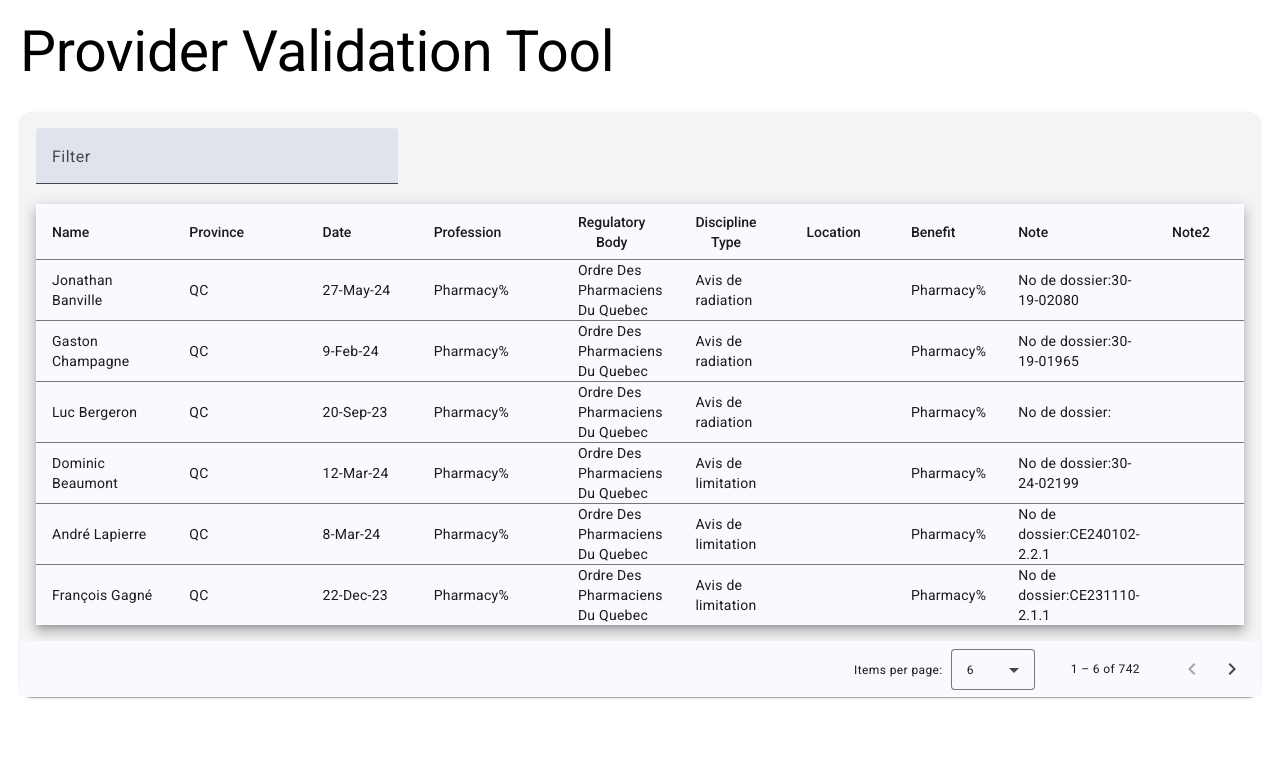
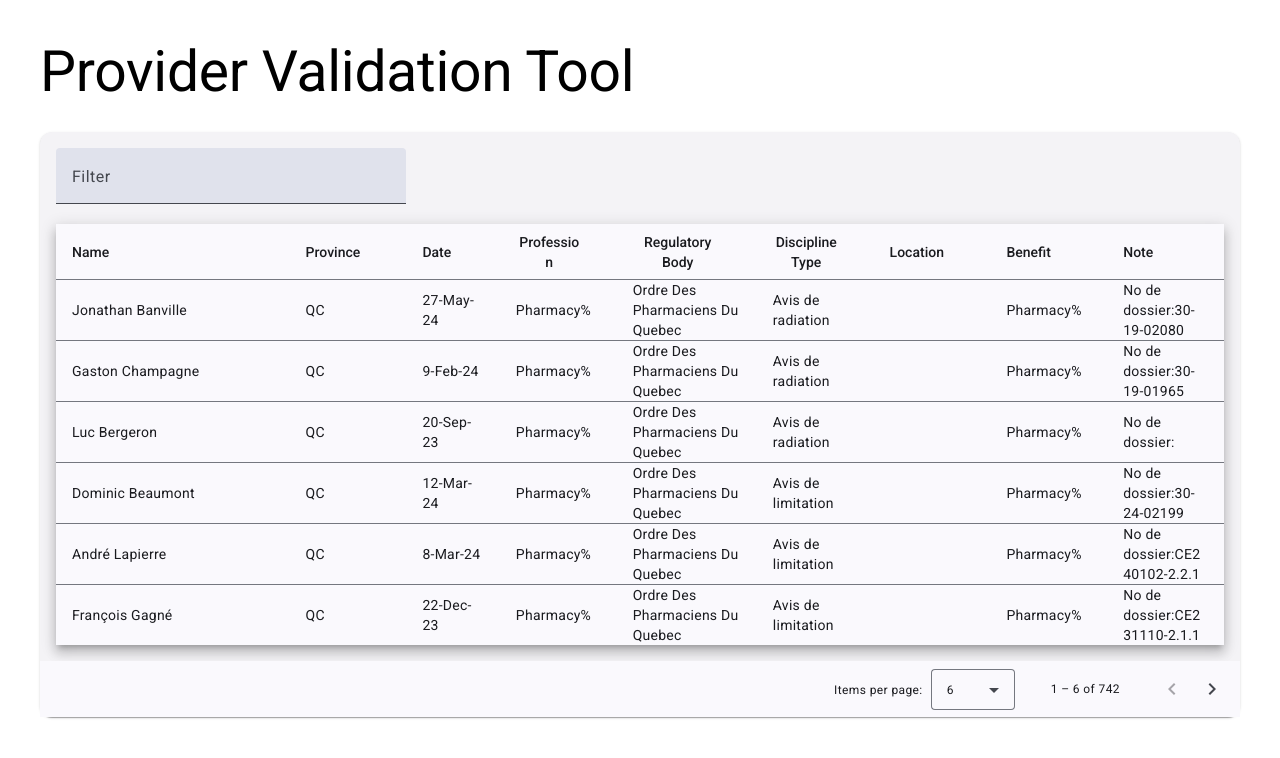
Before and after one commit to carlosalvarado1988/frontend_pvt, an Angular app: page / in a window 1280 px wide. Shown: the top 758 px of the page. Built offline with nearby package versions, Linux system fonts and the light colour scheme.

Commit message:
Adding styles to providers table and clean up code and coments

```diff
--- a/src/app/providers-table/providers-table.component.css
+++ b/src/app/providers-table/providers-table.component.css
@@ -3,11 +3,82 @@
 }
 
 .mat-mdc-form-field {
-  font-size: 14px;
   width: 30%;
 }
 
-td,
-th {
-  width: 25%;
+table {
+  width: 100%;
 }
+
+tr.mat-mdc-row:hover {
+  cursor: pointer;
+  background: #b4b4b433;
+}
+
+.mat-sort-header-container > .mat-sort-header-content {
+  text-align: left !important;
+}
+
+.mat-column-name {
+  word-wrap: break-word;
+  width: 20%;
+  overflow-wrap: break-word;
+  word-break: break-word;
+
+  -ms-hyphens: auto;
+  -moz-hyphens: auto;
+  -webkit-hyphens: auto;
+  hyphens: auto;
+}
+
+.mat-column-date {
+  word-wrap: break-word;
+  white-space: unset;
+  width: 8%;
+  overflow-wrap: break-word;
+  word-wrap: break-word;
+
+  word-break: break-word;
+
+  -ms-hyphens: auto;
+  -moz-hyphens: auto;
+  -webkit-hyphens: auto;
+  hyphens: auto;
+}
+
+.mat-column-profession,
+.mat-column-benefit,
+.mat-column-regulatory_bod,
+.mat-column-discipline_type {
+  word-wrap: break-word;
+  white-space: unset;
+  width: 10%;
+  overflow-wrap: break-word;
+  word-wrap: break-word;
+
+  word-break: break-word;
+
+  -ms-hyphens: auto;
+  -moz-hyphens: auto;
+  -webkit-hyphens: auto;
+  hyphens: auto;
+}
+
+.mat-column-province,
+.mat-column-location,
+.mat-column-note,
+.mat-column-note2 {
+  word-wrap: break-word;
+  white-space: unset;
+  flex: 0 0 10%;
+  width: 10%;
+  overflow-wrap: break-word;
+  word-wrap: break-word;
+
+  word-break: break-word;
+
+  -ms-hyphens: auto;
+  -moz-hyphens: auto;
+  -webkit-hyphens: auto;
+  hyphens: auto;
+}
--- a/src/app/providers-table/providers-table.component.html
+++ b/src/app/providers-table/providers-table.component.html
@@ -77,14 +77,12 @@
         <td mat-cell *matCellDef="let row">{{ row.note }}</td>
       </ng-container>
 
-      <!-- Note2 Type Column -->
-      <ng-container matColumnDef="note2">
-        <th mat-header-cell *matHeaderCellDef mat-sort-header>Note2</th>
-        <td mat-cell *matCellDef="let row">{{ row.note2 }}</td>
-      </ng-container>
-
       <tr mat-header-row *matHeaderRowDef="displayedColumns"></tr>
-      <tr mat-row *matRowDef="let row; columns: displayedColumns"></tr>
+      <tr
+        mat-row
+        *matRowDef="let row; columns: displayedColumns"
+        (click)="onRowClicked(row)"
+      ></tr>
 
       <!-- Row shown when there is no matching data. -->
       <tr class="mat-row" *matNoDataRow>
--- a/src/app/providers-table/providers-table.component.ts
+++ b/src/app/providers-table/providers-table.component.ts
@@ -1,12 +1,12 @@
 import { Component, OnInit, ViewChild } from '@angular/core';
-import { ProvidersService, Provider } from '../providers.service';
+import { Provider, ProvidersService } from '../providers.service';
 
+import { MatCardModule } from '@angular/material/card';
+import { MatFormFieldModule } from '@angular/material/form-field';
+import { MatInputModule } from '@angular/material/input';
 import { MatPaginator, MatPaginatorModule } from '@angular/material/paginator';
 import { MatSort, MatSortModule } from '@angular/material/sort';
 import { MatTableDataSource, MatTableModule } from '@angular/material/table';
-import { MatInputModule } from '@angular/material/input';
-import { MatFormFieldModule } from '@angular/material/form-field';
-import { MatCardModule } from '@angular/material/card';
 @Component({
   selector: 'providers-table',
   standalone: true,
@@ -35,18 +35,7 @@
     this.dataSource = new MatTableDataSource(providers);
     this.dataSource.paginator = this.paginator;
     this.dataSource.sort = this.sort;
-    //     <!-- benefit: string;
-    // profession: string;
-    // province: string;
-    // regulatory_body: string;
-    // discipline_type: string;
-    // name: string;
-    // date: string;
-    // location: string;
-    // note: string;
-    // note2: string;
-    // reference: string; -->
-    // this.displayedColumns = Object.keys(providers[0]);
+
     this.displayedColumns = [
       'name',
       'province',
@@ -57,7 +46,6 @@
       'location',
       'benefit',
       'note',
-      'note2',
     ];
   }
 
@@ -69,4 +57,10 @@
       this.dataSource.paginator.firstPage();
     }
   }
+
+  onRowClicked(row: Provider) {
+    if (row.reference) {
+      window.open(row.reference, '_blank');
+    }
+  }
 }
--- a/src/styles.css
+++ b/src/styles.css
@@ -1,8 +1,9 @@
 /* You can add global styles to this file, and also import other style files */
 
+html,
 body {
+  margin: 0;
+  height: 100%;
+  font-family: Roboto, "Helvetica Neue", sans-serif;
   padding: 20px;
 }
-
-html, body { height: 100%; }
-body { margin: 0; font-family: Roboto, "Helvetica Neue", sans-serif; }
```
Also changed, not shown: 1 other file (tests, documents, lock files or other folders).
